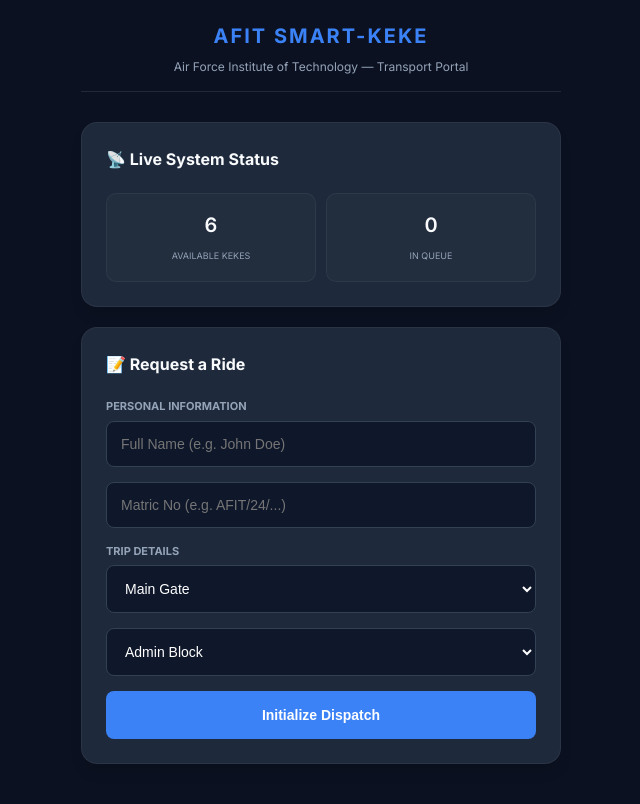
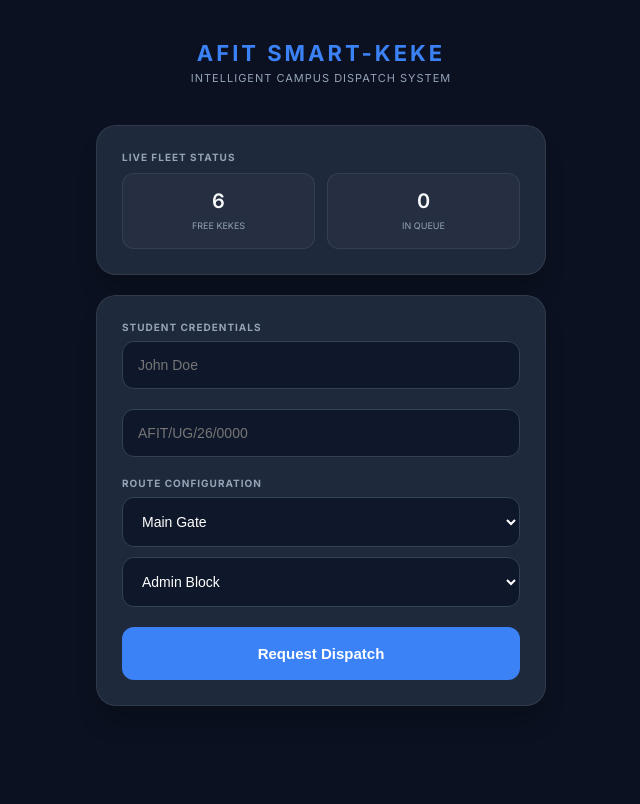
Before and after one commit to Tymakarfi/Afit-keke, a Flask app: page / in a window 1280 px wide. Shown: the whole page, without its empty margins (319-959 px from the left). After the commit the page ends 706 px from the top, so only its background shows below. Run offline with Flask 3, Linux system fonts and the light colour scheme.

Commit message:
Update index.html

```diff
--- a/templates/index.html
+++ b/templates/index.html
@@ -6,210 +6,192 @@
     <title>AFIT Smart-Keke — Student Portal</title>
     <link href="https://fonts.googleapis.com/css2?family=Inter:wght@300;400;600;700&display=swap" rel="stylesheet">
     <style>
-        :root { --primary: #3b82f6; --bg: #0b1120; --card: #1e293b; --text: #f8fafc; --muted: #94a3b8; }
-        body { background: var(--bg); color: var(--text); font-family: 'Inter', sans-serif; margin: 0; padding: 20px; line-height: 1.6; }
-        .container { max-width: 480px; margin: auto; }
+        :root { --primary: #3b82f6; --bg: #0b1120; --card: #1e293b; --text: #f8fafc; --muted: #94a3b8; --border: rgba(255,255,255,0.08); }
+        body { background: var(--bg); color: var(--text); font-family: 'Inter', sans-serif; margin: 0; padding: 20px; }
+        .container { max-width: 450px; margin: auto; }
 
-        /* Header */
-        header { text-align: center; margin-bottom: 30px; border-bottom: 1px solid rgba(255,255,255,0.1); padding-bottom: 15px; }
-        header h1 { font-size: 20px; letter-spacing: 2px; text-transform: uppercase; margin: 0; color: var(--primary); }
-        header p { font-size: 12px; color: var(--muted); margin: 5px 0 0; }
+        header { text-align: center; margin-bottom: 40px; padding-top: 20px; }
+        .logo-text { font-size: 22px; font-weight: 800; letter-spacing: 3px; color: var(--primary); text-transform: uppercase; margin: 0; }
+        .sub-text { font-size: 11px; color: var(--muted); text-transform: uppercase; letter-spacing: 1px; margin-top: 5px; }
 
-        /* General Card Styles */
-        .card { background: var(--card); padding: 24px; border-radius: 16px; margin-bottom: 20px; border: 1px solid rgba(255,255,255,0.05); box-shadow: 0 10px 15px -3px rgba(0,0,0,0.1); }
-        h2 { font-size: 16px; margin-top: 0; margin-bottom: 20px; display: flex; align-items: center; gap: 10px; }
+        .card { background: var(--card); padding: 25px; border-radius: 20px; border: 1px solid var(--border); margin-bottom: 20px; box-shadow: 0 20px 25px -5px rgba(0, 0, 0, 0.2); }
 
-        /* Form Elements */
-        label { display: block; font-size: 11px; text-transform: uppercase; color: var(--muted); font-weight: 700; margin-bottom: 5px; }
-        input, select { width: 100%; padding: 14px; margin-bottom: 15px; border-radius: 8px; border: 1px solid #334155; background: #0f172a; color: white; font-size: 14px; box-sizing: border-box; }
-        button { width: 100%; padding: 16px; background: var(--primary); border: none; border-radius: 8px; color: white; font-weight: 700; cursor: pointer; transition: 0.2s; font-size: 14px; }
-        button:hover { background: #2563eb; transform: translateY(-1px); }
+        .input-group { margin-bottom: 20px; }
+        label { display: block; font-size: 10px; font-weight: 700; color: var(--muted); text-transform: uppercase; margin-bottom: 8px; letter-spacing: 1px; }
+        input, select { width: 100%; padding: 15px; border-radius: 12px; border: 1px solid #334155; background: #0f172a; color: white; font-size: 14px; box-sizing: border-box; }
 
-        /* Status & Badges */
-        .badge { display: inline-block; padding: 6px 12px; border-radius: 6px; font-size: 11px; font-weight: 800; margin-bottom: 15px; text-transform: uppercase; }
-        .status-queued { background: rgba(245, 158, 11, 0.2); color: #f59e0b; }
-        .status-assigned { background: rgba(34, 197, 94, 0.2); color: #22c55e; }
-        .status-completed { background: rgba(148, 163, 184, 0.2); color: #94a3b8; }
+        button { width: 100%; padding: 18px; background: var(--primary); border: none; border-radius: 12px; color: white; font-weight: 700; cursor: pointer; font-size: 15px; }
 
-        /* Booking Details */
-        .ticket-box { background: rgba(255,255,255,0.03); padding: 20px; border-radius: 12px; text-align: center; margin: 15px 0; border: 1px dashed #475569; }
-        .ticket-label { font-size: 10px; color: var(--muted); }
-        .ticket-code { font-size: 28px; font-weight: 700; color: #fff; letter-spacing: 1px; }
+        .status-header { display: flex; justify-content: space-between; align-items: center; margin-bottom: 20px; }
+        .badge { padding: 6px 12px; border-radius: 8px; font-size: 10px; font-weight: 800; text-transform: uppercase; }
+        .status-queued { background: rgba(245, 158, 11, 0.1); color: #f59e0b; border: 1px solid rgba(245, 158, 11, 0.2); }
+        .status-assigned { background: rgba(34, 197, 94, 0.1); color: #22c55e; border: 1px solid rgba(34, 197, 94, 0.2); }
+        .status-completed { background: rgba(148, 163, 184, 0.1); color: #94a3b8; border: 1px solid rgba(148, 163, 184, 0.2); }
 
-        .countdown { font-size: 56px; font-weight: 300; text-align: center; margin: 10px 0; color: var(--primary); }
-        .wait-stat { display: flex; justify-content: space-between; padding: 10px 0; border-bottom: 1px solid rgba(255,255,255,0.05); font-size: 13px; }
+        .ticket-display { background: rgba(255,255,255,0.03); border-radius: 15px; padding: 25px; text-align: center; border: 1px dashed #475569; margin: 20px 0; }
+        .ticket-num { font-size: 32px; font-weight: 700; letter-spacing: 2px; }
 
-        /* Live Fleet Mini-Dashboard */
-        .fleet-grid { display: grid; grid-template-columns: 1fr 1fr; gap: 10px; margin-top: 10px; }
-        .fleet-card { background: rgba(255,255,255,0.02); padding: 15px; border-radius: 10px; text-align: center; border: 1px solid rgba(255,255,255,0.05); }
-        .fleet-num { font-size: 20px; font-weight: 600; display: block; }
-        .fleet-lab { font-size: 9px; color: var(--muted); text-transform: uppercase; }
+        .timer-display { text-align: center; padding: 20px 0; }
+        .timer-val { font-size: 64px; font-weight: 200; color: var(--primary); }
+        .timer-label { font-size: 11px; color: var(--muted); text-transform: uppercase; }
+
+        .stats-row { display: grid; grid-template-columns: 1fr 1fr; gap: 12px; margin-top: 10px; }
+        .stat-item { background: rgba(255,255,255,0.03); padding: 15px; border-radius: 12px; text-align: center; border: 1px solid var(--border); }
+        .stat-val { font-size: 20px; font-weight: 600; display: block; }
+        .stat-lab { font-size: 9px; color: var(--muted); text-transform: uppercase; }
     </style>
 </head>
 <body>
 
 <div class="container">
     <header>
-        <h1>AFIT Smart-Keke</h1>
-        <p>Air Force Institute of Technology — Transport Portal</p>
+        <div class="logo-text">AFIT SMART-KEKE</div>
+        <div class="sub-text">Intelligent Campus Dispatch System</div>
     </header>
 
-    <!-- Section 1: Live Fleet Overview -->
-    <div class="card" id="fleet-overview">
-        <h2>📡 Live System Status</h2>
-        <div class="fleet-grid">
-            <div class="fleet-card">
-                <span class="fleet-num" id="live-free">6</span>
-                <span class="fleet-lab">Available Kekes</span>
+    <!-- FLEET OVERVIEW -->
+    <div class="card" id="fleet-view">
+        <label>Live Fleet Status</label>
+        <div class="stats-row">
+            <div class="stat-item">
+                <span class="stat-val" id="keke-count">6</span>
+                <span class="stat-lab">Free Kekes</span>
             </div>
-            <div class="fleet-card">
-                <span class="fleet-num" id="live-wait">0</span>
-                <span class="fleet-lab">In Queue</span>
+            <div class="stat-item">
+                <span class="stat-val" id="queue-count">0</span>
+                <span class="stat-lab">In Queue</span>
             </div>
         </div>
     </div>
 
-    <!-- Section 2: Booking Form -->
-    <div id="booking-form-section" class="card">
-        <h2>📝 Request a Ride</h2>
-        <label>Personal Information</label>
-        <input type="text" id="name" placeholder="Full Name (e.g. John Doe)">
-        <input type="text" id="matric" placeholder="Matric No (e.g. AFIT/24/...)">
+    <!-- BOOKING FORM -->
+    <div id="booking-section" class="card">
+        <label>Student Credentials</label>
+        <div class="input-group">
+            <!-- Placeholders updated to generic names -->
+            <input type="text" id="name" placeholder="John Doe">
+        </div>
+        <div class="input-group">
+            <input type="text" id="matric" placeholder="AFIT/UG/26/0000">
+        </div>
 
-        <label>Trip Details</label>
+        <label>Route Configuration</label>
         <select id="pickup">
             <option value="Main Gate">Main Gate</option>
-            <option value="Library">Library</option>
-            <option value="Male Hostel">Male Hostel</option>
-            <option value="Female Hostel">Female Hostel</option>
+            <option value="Academic Area">Academic Area</option>
+            <option value="Hostel Gate">Hostel Gate</option>
         </select>
-        <select id="destination">
+        <select id="destination" style="margin-top:10px;">
             <option value="Admin Block">Admin Block</option>
             <option value="Civil Dept">Civil Dept</option>
-            <option value="Cyber Security Lab">Cyber Security Lab</option>
-            <option value="Mechanical Workshop">Mechanical Workshop</option>
+            <option value="Mechanical Lab">Mechanical Lab</option>
         </select>
-        <button onclick="submitBooking()">Initialize Dispatch</button>
+
+        <button onclick="bookRide()" style="margin-top:20px;">Request Dispatch</button>
     </div>
 
-    <!-- Section 3: Live Status Card (Hidden by default) -->
-    <div id="status-card" class="card" style="display: none;">
-        <div id="status-body">
-            <!-- JavaScript populates this -->
-        </div>
+    <!-- STATUS CARD -->
+    <div id="status-section" class="card" style="display:none;">
+        <div id="status-content"></div>
     </div>
 </div>
 
 <script>
-    let myBooking = JSON.parse(localStorage.getItem('afit_booking')) || null;
-    let timerInterval = null;
-    let secondsLeft = 60;
+    let myBooking = JSON.parse(localStorage.getItem('afit_booking'));
+    let timerObj = null;
+    let timerSecs = 60;
 
-    // 1. Submit Booking to Backend
-    async function submitBooking() {
-        const name = document.getElementById('name').value;
-        const matric = document.getElementById('matric').value;
-
-        if(!name || !matric) return alert("Please fill in your details!");
-
-        const payload = {
-            name: name,
-            matric: matric,
-            pickup: document.getElementById('pickup').value,
-            destination: document.getElementById('destination').value
-        };
+    async function bookRide() {
+        const n = document.getElementById('name').value;
+        const m = document.getElementById('matric').value;
+        if(!n || !m) return alert("Credentials required");
 
         const res = await fetch('/book', {
             method: 'POST',
             headers: {'Content-Type': 'application/json'},
-            body: JSON.stringify(payload)
+            body: JSON.stringify({
+                name: n, matric: m,
+                pickup: document.getElementById('pickup').value,
+                destination: document.getElementById('destination').value
+            })
         });
-
         myBooking = await res.json();
         localStorage.setItem('afit_booking', JSON.stringify(myBooking));
-        refreshUI();
+        updateView();
     }
 
-    // 2. Main UI Refresh Logic
-    async function refreshUI() {
-        // Always update the Live Fleet Overview
-        const statusRes = await fetch('/status');
-        const systemData = await statusRes.json();
-        document.getElementById('live-free').textContent = systemData.tricycles.filter(t => t.status === 'free').length;
-        document.getElementById('live-wait').textContent = systemData.queue_count;
+    async function updateView() {
+        const sRes = await fetch('/status');
+        const sData = await sRes.json();
+        document.getElementById('keke-count').textContent = sData.tricycles.filter(t => t.status === 'free').length;
+        document.getElementById('queue-count').textContent = sData.queue_count;
 
-        if (!myBooking) return;
+        if(!myBooking) return;
 
-        const res = await fetch(`/mybooking/${myBooking.booking_id}`);
-        const data = await res.json();
+        const bRes = await fetch(`/mybooking/${myBooking.booking_id}`);
+        const bData = await bRes.json();
 
-        const form = document.getElementById('booking-form-section');
-        const card = document.getElementById('status-card');
-        const body = document.getElementById('status-body');
+        document.getElementById('booking-section').style.display = 'none';
+        document.getElementById('status-section').style.display = 'block';
+        const content = document.getElementById('status-content');
 
-        form.style.display = "none";
-        card.style.display = "block";
-
-        if (data.status === "queued") {
-            body.innerHTML = `
-                <div class="badge status-queued">Awaiting Dispatch</div>
-                <div class="ticket-box">
-                    <span class="ticket-label">QUEUE POSITION</span>
-                    <div class="ticket-code">#${data.queue_position}</div>
+        if(bData.status === 'queued') {
+            content.innerHTML = `
+                <div class="status-header">
+                    <span class="badge status-queued">Awaiting Dispatch</span>
+                    <span style="font-size:12px; color:var(--muted)">#${bData.ticket_code}</span>
                 </div>
-                <div class="wait-stat"><span>Est. Wait Time:</span> <strong>${data.queue_position * 8} mins</strong></div>
-                <div class="wait-stat"><span>Status:</span> <span>Waiting for free Keke...</span></div>
+                <div class="ticket-display">
+                    <div class="ticket-label">QUEUE POSITION</div>
+                    <div class="ticket-num">0${bData.queue_position}</div>
+                </div>
+                <p style="text-align:center; font-size:13px; color:var(--muted)">Est. Wait: <b>${bData.queue_position * 8} mins</b></p>
             `;
-        }
-        else if (data.status === "assigned") {
-            body.innerHTML = `
-                <div class="badge status-assigned">Tricycle In Transit</div>
-                <div class="ticket-box">
-                    <span class="ticket-label">ASSIGNED VEHICLE</span>
-                    <div class="ticket-code">${data.tricycle}</div>
+        } else if(bData.status === 'assigned') {
+            content.innerHTML = `
+                <div class="status-header">
+                    <span class="badge status-assigned">In Transit</span>
+                    <span style="font-size:12px; color:var(--muted)">#${bData.ticket_code}</span>
                 </div>
-                <div class="countdown" id="cd-val">${secondsLeft}</div>
-                <p style="text-align:center; color:var(--muted); font-size:12px;">Seconds remaining until destination arrival</p>
+                <div class="ticket-display">
+                    <div class="ticket-label">ASSIGNED KEKE</div>
+                    <div class="ticket-num">${bData.tricycle}</div>
+                </div>
+                <div class="timer-display">
+                    <div class="timer-val" id="t-val">${timerSecs}</div>
+                    <div class="timer-label">Seconds to Arrival</div>
+                </div>
             `;
-            if (!timerInterval) startTimer();
-        }
-        else if (data.status === "completed") {
-            clearInterval(timerInterval);
-            timerInterval = null;
-            body.innerHTML = `
-                <div class="badge status-completed">Destination Reached</div>
-                <h3 style="margin-top:0">Trip Successful</h3>
-                <p style="color:var(--muted); font-size:14px;">The tricycle has been released for the next student. Thank you for using AFIT Smart-Keke.</p>
-                <button onclick="resetApp()">New Booking</button>
+            if(!timerObj) startTimer();
+        } else if(bData.status === 'completed') {
+            clearInterval(timerObj);
+            timerObj = null;
+            content.innerHTML = `
+                <div class="badge status-completed">Trip Finished</div>
+                <h2 style="margin: 15px 0 5px;">Destination Reached!</h2>
+                <p style="color:var(--muted); font-size:14px; margin-bottom:20px;">The Keke is now available for the next passenger.</p>
+                <button onclick="clearBooking()">Book New Ride</button>
             `;
         }
     }
 
-    // 3. 60-Second Timer Logic
     function startTimer() {
-        secondsLeft = 60;
-        if(timerInterval) clearInterval(timerInterval);
-        timerInterval = setInterval(() => {
-            secondsLeft--;
-            const el = document.getElementById('cd-val');
-            if (el) el.textContent = Math.max(0, secondsLeft);
-
-            if (secondsLeft <= 0) {
-                clearInterval(timerInterval);
-                timerInterval = null;
-            }
+        timerSecs = 60;
+        timerObj = setInterval(() => {
+            timerSecs--;
+            const el = document.getElementById('t-val');
+            if(el) el.textContent = Math.max(0, timerSecs);
+            if(timerSecs <= 0) clearInterval(timerObj);
         }, 1000);
     }
 
-    function resetApp() {
+    function clearBooking() {
         localStorage.removeItem('afit_booking');
         location.reload();
     }
 
-    // Poll server every 4 seconds for status updates
-    setInterval(refreshUI, 4000);
-    if (myBooking) refreshUI();
+    setInterval(updateView, 4000);
+    if(myBooking) updateView();
 </script>
-
 </body>
 </html>
```
